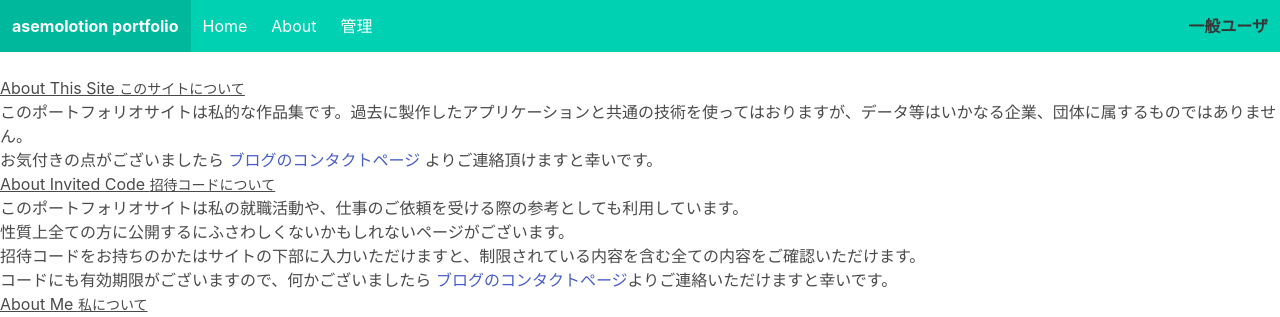
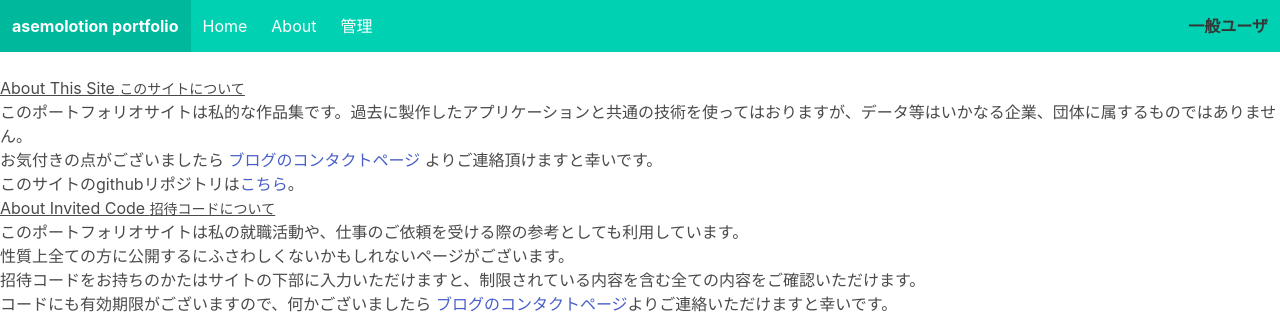
Before and after one commit to asemolotion/asemolotion_portfolio, a Django app: page /about/ in a window 1280 px wide. Shown: the top 317 px of the page. Run offline with Django 3.2, Linux system fonts and the light colour scheme; some libraries are stand-ins or nearby versions.

Commit message:
add github repo #17

```diff
--- a/general/templates/general/about.html
+++ b/general/templates/general/about.html
@@ -14,6 +14,9 @@
         <a href="https://asemolotion-blog.herokuapp.com/contact/" target="_blank">
         ブログのコンタクトページ</a>
         よりご連絡頂けますと幸いです。
+    </p>
+    <p>
+        このサイトのgithubリポジトリは<a href="https://github.com/asemolotion/asemolotion_portfolio">こちら</a>。
     </p>
 </section>
 
```
